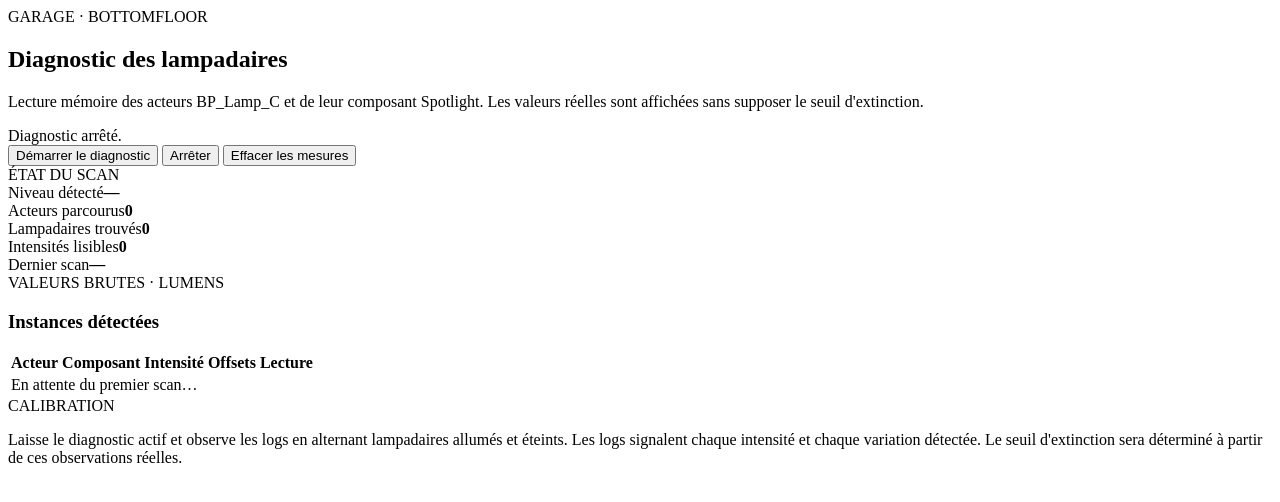
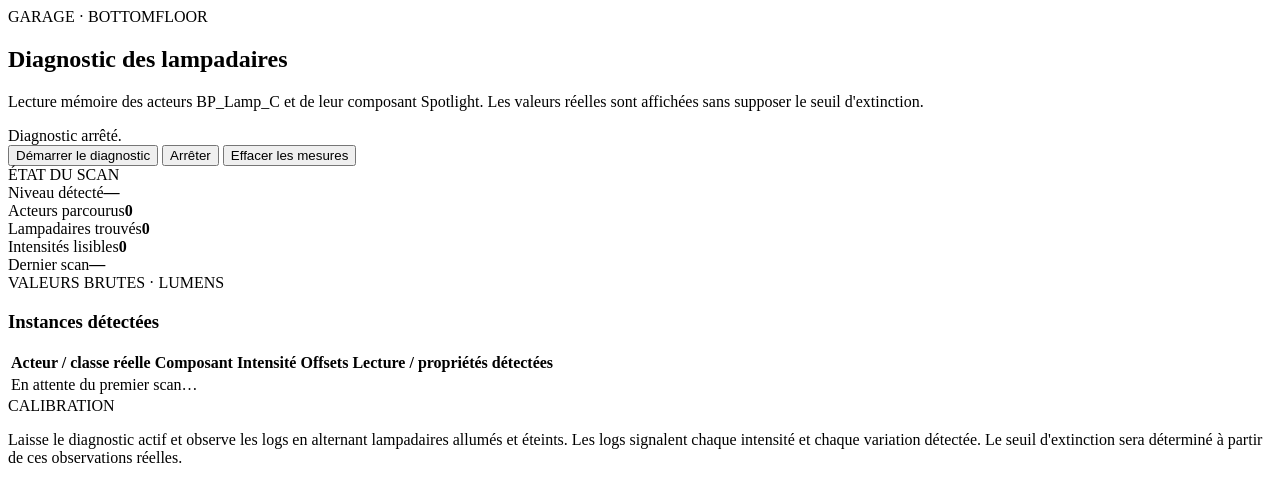
Before and after one commit to TerraShield/ETBManager, a plain HTML site: page ETB_Manager/modules/garage/ui/index.html in a window 1280 px wide. Drawn offline with Linux system fonts and the light colour scheme.

Commit message:
Expose lamp class details in diagnostic table

```diff
--- a/ETB_Manager/modules/garage/ui/index.html
+++ b/ETB_Manager/modules/garage/ui/index.html
@@ -20,7 +20,7 @@
   </section>
   <section class="panel-card">
     <div class="eyebrow">VALEURS BRUTES · LUMENS</div><h3>Instances détectées</h3>
-    <div class="lamp-table-wrap"><table class="lamp-table"><thead><tr><th>Acteur</th><th>Composant</th><th>Intensité</th><th>Offsets</th><th>Lecture</th></tr></thead><tbody id="lampRows"><tr><td colspan="5">En attente du premier scan…</td></tr></tbody></table></div>
+    <div class="lamp-table-wrap"><table class="lamp-table"><thead><tr><th>Acteur / classe réelle</th><th>Composant</th><th>Intensité</th><th>Offsets</th><th>Lecture / propriétés détectées</th></tr></thead><tbody id="lampRows"><tr><td colspan="5">En attente du premier scan…</td></tr></tbody></table></div>
   </section>
   <section class="panel-card">
     <div class="eyebrow">CALIBRATION</div>
```
